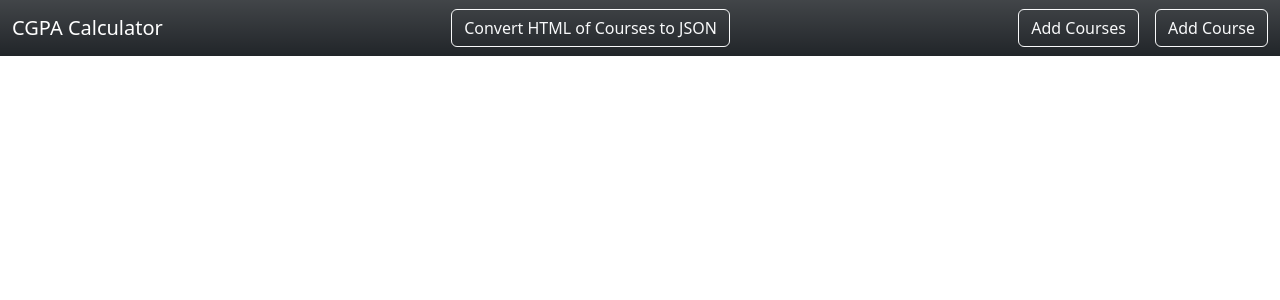
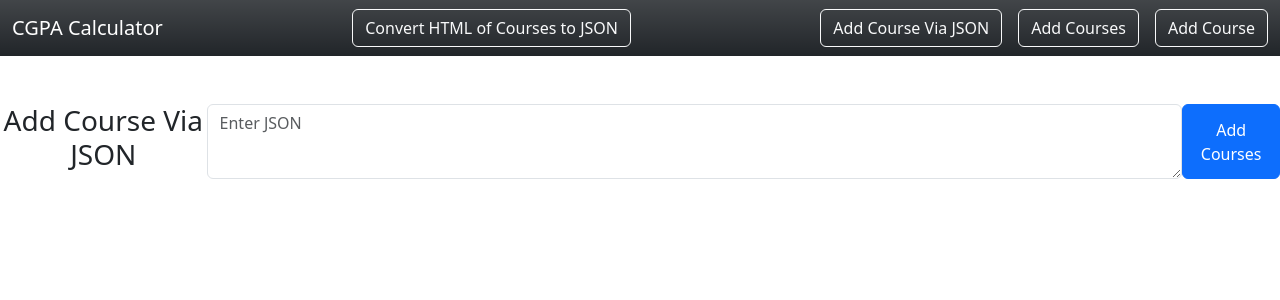
Before and after one commit to jordanlianhs/CGPACalculator, a React (Create React App) app in the folder cgpafrontend/: page /addcourseviajson in a window 1280 px wide. Shown: the top 300 px of the page. Built offline with nearby package versions, Linux system fonts and the light colour scheme; the HTML template or start-up script is replaced by a standard one.

Commit message:
Aded new function + Edited CGPA function correctly

```diff
--- a/cgpafrontend/package.json
+++ b/cgpafrontend/package.json
@@ -8,6 +8,7 @@
     "@testing-library/user-event": "^13.5.0",
     "axios": "^1.4.0",
     "bootstrap": "^5.3.0",
+    "date-fns": "^2.30.0",
     "react": "^18.2.0",
     "react-dom": "^18.2.0",
     "react-router-dom": "^6.14.1",
--- a/cgpafrontend/src/App.js
+++ b/cgpafrontend/src/App.js
@@ -9,6 +9,7 @@ import EditCourse from './courses/EditCourse';
 import ViewCourse from './courses/ViewCourse';
 import DeleteCourse from './courses/DeleteCourse';
 import Converter from './courses/Converter';
+import AddCourseViaJson from './courses/AddCourseViaJson';
 
 function App() {
   return (
@@ -20,6 +21,7 @@ function App() {
           <Route path='/converter' element={<Converter />} />
           <Route path='/addcourse' element={<AddCourse />} />
           <Route path='/addcourses' element={<AddCourses />} />
+          <Route path='/addcourseviajson' element={<AddCourseViaJson />} />
           <Route path ='/viewcourse/:courseid' element={<ViewCourse />} />
           <Route path='/editcourse/:courseid' element={<EditCourse />} />
           <Route path='/deletecourse/:courseid' element={<DeleteCourse />} />
--- /dev/null
+++ b/cgpafrontend/src/courses/AddCourseViaJson.js
@@ -0,0 +1,51 @@
+import React, { useState } from "react";
+import axios from "axios";
+import { useNavigate } from "react-router-dom";
+
+export default function AddCourseViaJson() {
+  let navigate = useNavigate();
+
+  const [courses, setCourses] = useState([]);
+
+  const onInputChange = (e) => {
+    e.preventDefault();
+    try {
+      const parsedJson = JSON.parse(e.target.value);
+      if (Array.isArray(parsedJson)) {
+        // If the parsed JSON is an array, update the state
+        setCourses(parsedJson);
+      } else {
+        console.error("Input should be an array of courses.");
+      }
+    } catch (error) {
+      console.error("Invalid JSON input:", error);
+    }
+  };
+
+  const onSubmit = async (e) => {
+    e.preventDefault();
+    console.log(courses);
+    try {
+      await axios.post("http://localhost:8080/addCourses", courses);
+      // Assuming the server successfully adds the courses, navigate to the home page
+      navigate("/");
+    } catch (error) {
+      console.error("Error adding courses:", error);
+    }
+  };
+
+  return (
+    <div className="mt-5 d-flex justify-content-center">
+      <h3 className="">Add Course Via JSON</h3>
+      <textarea
+        className="form-control"
+        placeholder="Enter JSON"
+        name="json"
+        onChange={(e) => onInputChange(e)}
+      />
+      <button className="btn btn-primary" onClick={(e) => onSubmit(e)}>
+        Add Courses
+      </button>
+    </div>
+  );
+}
--- a/cgpafrontend/src/layout/Navbar.js
+++ b/cgpafrontend/src/layout/Navbar.js
@@ -15,6 +15,9 @@ export default function Navbar() {
             </Link>
           </div>
           <div className="d-flex">
+            <Link className="btn btn-outline-light me-3" to="addcourseviajson">
+              Add Course Via JSON
+            </Link>
             <Link className="btn btn-outline-light me-3" to="addcourses">
               Add Courses
             </Link>
--- a/cgpafrontend/src/pages/Home.js
+++ b/cgpafrontend/src/pages/Home.js
@@ -1,15 +1,14 @@
 import React, { useEffect, useState } from "react";
 import axios from "axios";
 import { Link } from "react-router-dom";
+import { compareDesc } from "date-fns";
 
 export default function Home() {
   const [courses, setCourses] = useState([]);
   const [cgpa, setCgpa] = useState(0);
   const [totalCredits, setTotalCredits] = useState(0);
   const [creditToGrad, setCreditToGrad] = useState(0);
-  const [groupedCoursesWithSemInfo, setGroupedCoursesWithSemInfo] = useState(
-    []
-  );
+  const [groupedCoursesWithSemInfo, setGroupedCoursesWithSemInfo] = useState([]);
 
   useEffect(() => {
     loadCourses();
@@ -46,9 +45,20 @@ export default function Home() {
         return result;
       }, {});
 
-      // Calculate SGPA for each group and update the result object
-      for (const key in groupedCourses) {
-        if (groupedCourses.hasOwnProperty(key)) {
+      // Sort the keys representing year and semester in reverse order
+      const sortedKeys = Object.keys(groupedCourses).sort((a, b) => {
+        const [yearA, semA] = a.split("-");
+        const [yearB, semB] = b.split("-");
+        return compareDesc(new Date(yearA, semA), new Date(yearB, semB));
+      });
+
+      // Create an array of [key, courses] pairs in the sorted order
+      const sortedGroupedCourses = sortedKeys.map((key) => [
+        key,
+        groupedCourses[key],
+      ]);
+
+      for (const [key, coursesGroup] of sortedGroupedCourses) {
         const [year, sem] = key.split("-");
 
         // Fetch SGPA for the specific year and semester
@@ -56,21 +66,20 @@ export default function Home() {
           const sgpaData = await axios.get(
             `http://localhost:8080/calculateSGPA/${year}/${sem}`
           );
-            groupedCourses[key].sgpa = sgpaData.data;
+          coursesGroup.sgpa = sgpaData.data;
           const sCredit = await axios.get(
             `http://localhost:8080/calculateSCredit/${year}/${sem}`
           );
-            groupedCourses[key].semCredits = sCredit.data;
+          coursesGroup.semCredits = sCredit.data;
         } catch (error) {
           // Handle any errors that occur during the API request
           console.error(`Error fetching SGPA for ${year}-${sem}:`, error);
-            groupedCourses[key].sgpa = 0; // Set a default value for SGPA in case of error
-            groupedCourses[key].semCredits = 0; // Set a default value for SCredits in case of error
+          coursesGroup.sgpa = 0; // Set a default value for SGPA in case of error
+          coursesGroup.semCredits = 0; // Set a default value for SCredits in case of error
         }
       }
-      }
-      console.log(groupedCourses);
-      return Object.entries(groupedCourses);
+
+      return sortedGroupedCourses;
     };
 
     fetchGroupedCourses();
```
Also changed, not shown: 2 other files (tests, documents, lock files or other folders). Lines whose indentation alone changed are shown as unchanged.
